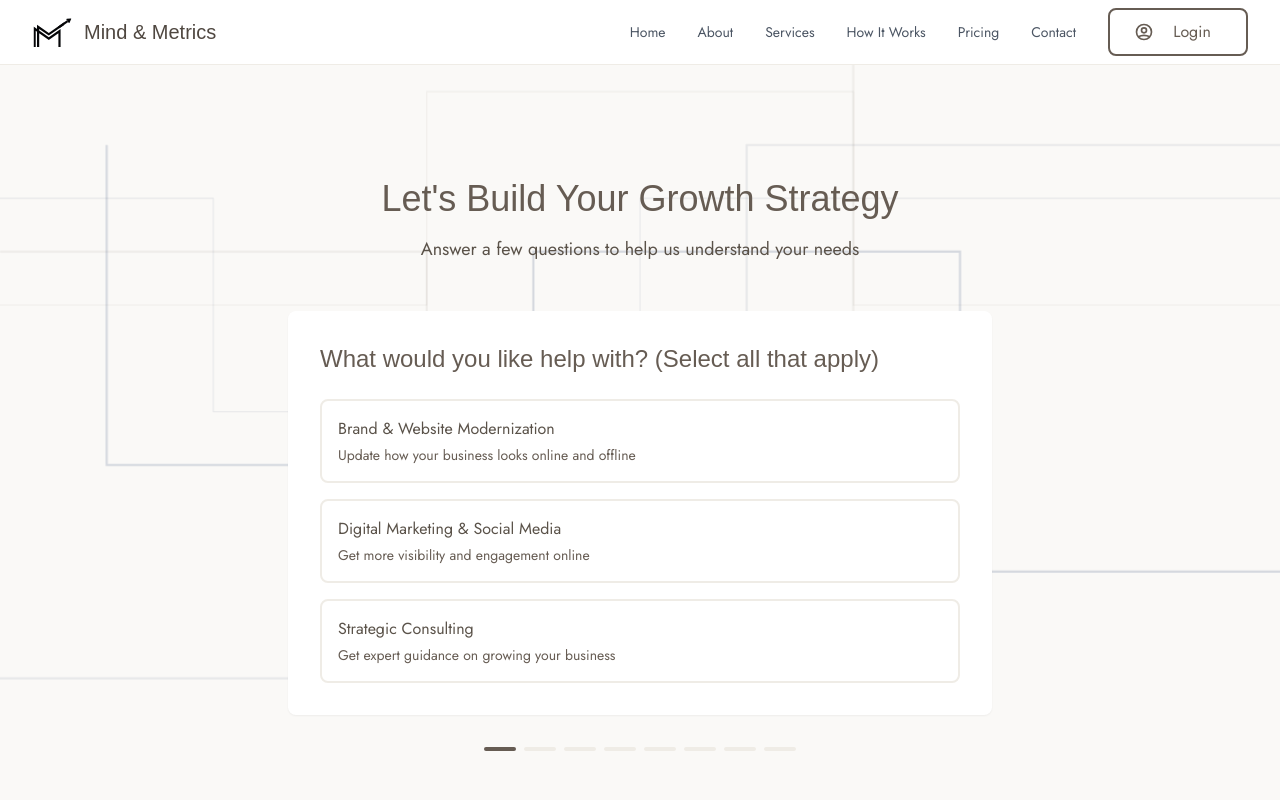
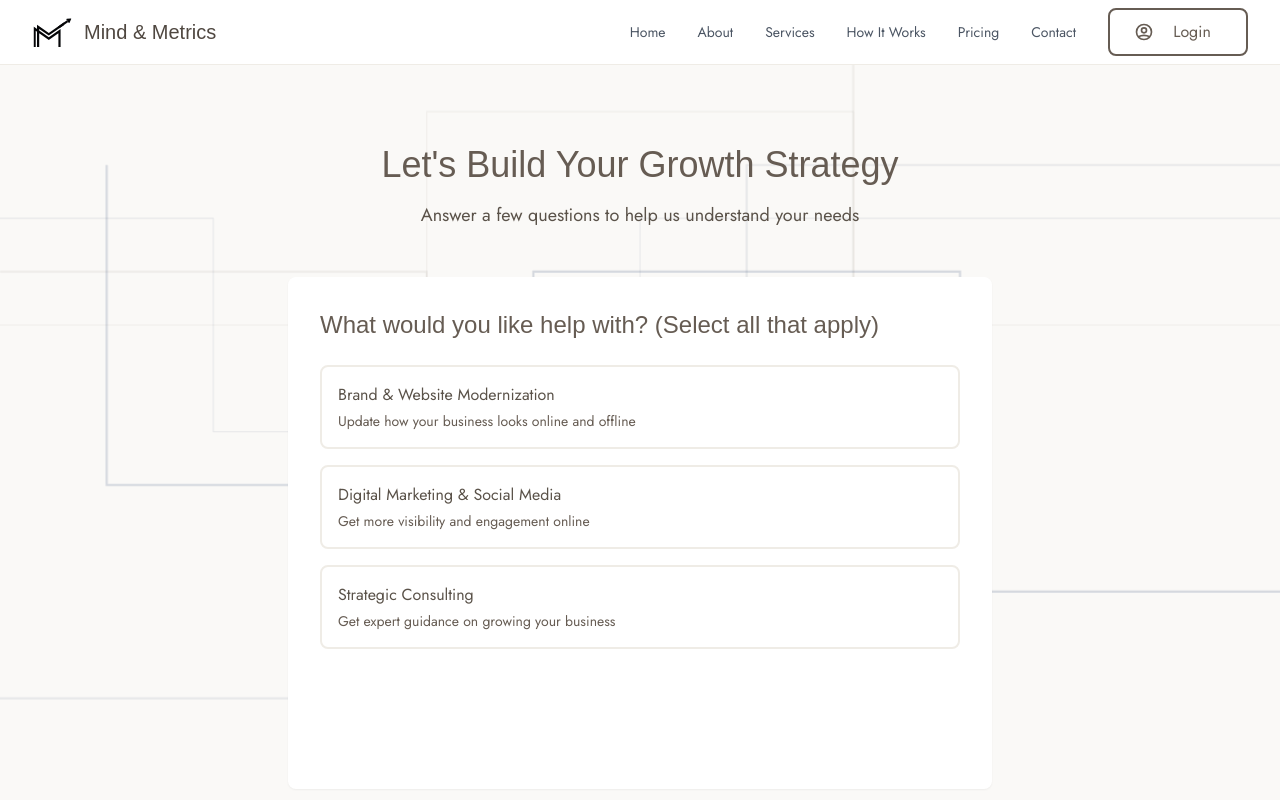
Before and after one commit to Kalikoze/mind-and-metrics-branding, a Next.js app: page /get-started in a window 1280 px wide. Shown: the top 800 px of the page. Built offline with nearby package versions, Linux system fonts and the light colour scheme; a web font is replaced by a local one.

Commit message:
Refactor: Add improved hover effects, a back button, and improve branching flow when a user answers questions

```diff
--- a/components/Quiz/QuizComponent.tsx
+++ b/components/Quiz/QuizComponent.tsx
@@ -3,13 +3,24 @@
 import { useState } from 'react';
 import { motion, AnimatePresence } from 'framer-motion';
 import QuizQuestion from './QuizQuestion';
-import { questions } from './quizData';
+import { primaryQuestion, branchQuestions } from './quizData';
 import CircuitOverlay from '../CircuitOverlay';
 
 export default function QuizComponent() {
-  const [currentQuestionIndex, setCurrentQuestionIndex] = useState(0);
+  const [currentBranch, setCurrentBranch] = useState<string | null>(null);
+  const [branchQuestionIndex, setBranchQuestionIndex] = useState(0);
   const [answers, setAnswers] = useState<Record<string, string[]>>({});
   const [currentSelections, setCurrentSelections] = useState<string[]>([]);
+  const [isComplete, setIsComplete] = useState(false);
+  const [questionPath, setQuestionPath] = useState<number[]>([0]);
+
+  const currentQuestion = currentBranch === null
+    ? primaryQuestion
+    : branchQuestions[currentBranch][branchQuestionIndex];
+
+  const totalQuestions = currentBranch
+    ? branchQuestions[currentBranch].length + 1 // +1 for primary question
+    : 1;
 
   const handleAnswer = (questionId: string, answer: string) => {
     if (answer === 'NEXT') {
@@ -17,13 +28,23 @@ export default function QuizComponent() {
         ...prev,
         [questionId]: currentSelections
       }));
-      setCurrentSelections([]);
-      setCurrentQuestionIndex(prev => prev + 1);
-      return;
+
+      if (currentBranch === null) {
+        // Moving from primary question to branch
+        setCurrentBranch(currentSelections[0]);
+        setBranchQuestionIndex(0);
+        setQuestionPath(prev => [...prev, 1]);
+      } else {
+        // Moving to next question in branch
+        if (branchQuestionIndex < branchQuestions[currentBranch].length - 1) {
+          setBranchQuestionIndex(prev => prev + 1);
+          setQuestionPath(prev => [...prev, prev.length + 1]);
+        } else {
+          setIsComplete(true);
+          setQuestionPath(prev => [...prev, prev.length + 1]);
         }
-
-    const currentQuestion = questions[currentQuestionIndex];
-
+      }
+    } else {
       setCurrentSelections(prev => {
         if (!currentQuestion.multiSelect) {
           return [answer];
@@ -33,6 +54,19 @@ export default function QuizComponent() {
         }
         return [...prev, answer];
       });
+    }
+  };
+
+  const handleBack = () => {
+    if (branchQuestionIndex > 0) {
+      setBranchQuestionIndex(prev => prev - 1);
+      setCurrentSelections(answers[branchQuestions[currentBranch][branchQuestionIndex - 1].id] || []);
+      setQuestionPath(prev => prev.slice(0, -1));
+    } else {
+      setCurrentBranch(null);
+      setCurrentSelections(answers[primaryQuestion.id] || []);
+      setQuestionPath([0]);
+    }
   };
 
   return (
@@ -50,18 +84,20 @@ export default function QuizComponent() {
 
         <AnimatePresence mode="wait">
           <motion.div
-            key={currentQuestionIndex}
+            key={`${currentBranch}-${branchQuestionIndex}`}
             initial={{ opacity: 0, x: 20 }}
             animate={{ opacity: 1, x: 0 }}
             exit={{ opacity: 0, x: -20 }}
             transition={{ duration: 0.3 }}
             className="flex flex-col items-center justify-center w-full"
           >
-            {currentQuestionIndex < questions.length ? (
+            {!isComplete ? (
               <QuizQuestion
-                question={questions[currentQuestionIndex]}
+                question={currentQuestion}
                 selectedAnswers={currentSelections}
                 onAnswer={handleAnswer}
+                onBack={handleBack}
+                showBack={currentBranch !== null || branchQuestionIndex > 0}
               />
             ) : (
               <div className="text-center p-8 bg-white rounded-lg shadow-sm">
@@ -77,14 +113,12 @@ export default function QuizComponent() {
         </AnimatePresence>
 
         <div className="mt-8 flex justify-center">
-          {questions.map((_, index) => (
+          {Array.from({ length: totalQuestions }).map((_, index) => (
             <div
               key={index}
               className={`h-1 w-8 mx-1 rounded-full transition-all duration-300 ${
-                index === currentQuestionIndex
+                index < questionPath.length - 1
                   ? 'bg-secondary-400'
-                  : index < currentQuestionIndex
-                  ? 'bg-secondary-300'
                   : 'bg-neutral-200'
               }`}
             />
--- a/components/Quiz/QuizQuestion.tsx
+++ b/components/Quiz/QuizQuestion.tsx
@@ -1,24 +1,21 @@
-import { motion } from 'framer-motion';
-import { Question } from './quizData';
-import { HiCheck } from 'react-icons/hi2';
+import { motion, AnimatePresence } from 'framer-motion';
+import { Question, Option } from './quizData';
+import { HiCheck, HiArrowRight, HiArrowLeft } from 'react-icons/hi2';
+import { useState } from 'react';
+import ScrambleText from '../ScrambleText';
 
 interface QuizQuestionProps {
   question: Question;
   selectedAnswers: string[];
   onAnswer: (questionId: string, answer: string) => void;
+  onBack: () => void;
+  showBack: boolean;
 }
 
-export default function QuizQuestion({ question, selectedAnswers, onAnswer }: QuizQuestionProps) {
+export default function QuizQuestion({ question, selectedAnswers, onAnswer, onBack, showBack }: QuizQuestionProps) {
   const isSelected = (value: string) => selectedAnswers.includes(value);
-
-  const handleOptionClick = (value: string) => {
-    if (!question.multiSelect) {
-      // For single select, replace the current selection
-      onAnswer(question.id, value);
-      return;
-    }
-    onAnswer(question.id, value);
-  };
+  const [isHovering, setIsHovering] = useState(false);
+  const [isBackHovering, setIsBackHovering] = useState(false);
 
   return (
     <div className="bg-white rounded-lg p-8 shadow-sm w-full">
@@ -27,12 +24,12 @@ export default function QuizQuestion({ question, selectedAnswers, onAnswer }: Qu
       </h2>
 
       <div className="grid gap-4">
-        {question.options.map((option, index) => (
+        {question.options.map((option: Option, index: number) => (
           <motion.button
             key={index}
             whileHover={{ scale: 1.02 }}
             whileTap={{ scale: 0.98 }}
-            onClick={() => handleOptionClick(option.value)}
+            onClick={() => onAnswer(question.id, option.value)}
             className={`p-4 text-left border-2 rounded-lg
                      transition-all duration-300 hover:border-secondary-400
                      hover:bg-neutral-50 group relative
@@ -64,21 +61,59 @@ export default function QuizQuestion({ question, selectedAnswers, onAnswer }: Qu
         ))}
       </div>
 
+      <div className="h-[76px] mt-8">
+        <div className={`flex ${showBack ? 'justify-between' : 'justify-end'} items-center`}>
+          <AnimatePresence mode="wait">
+            {showBack && (
+              <motion.button
+                initial={{ opacity: 0, x: 20 }}
+                animate={{ opacity: 1, x: 0 }}
+                exit={{ opacity: 0, x: -20 }}
+                transition={{ duration: 0.2 }}
+                whileHover={{ scale: 1.05 }}
+                whileTap={{ scale: 0.95 }}
+                onClick={onBack}
+                onMouseEnter={() => setIsBackHovering(true)}
+                onMouseLeave={() => setIsBackHovering(false)}
+                className="px-8 py-3.5 bg-transparent text-secondary-400 font-medium
+                         rounded-lg flex items-center space-x-2 border-2 border-secondary-400
+                         transition-all duration-300 hover:bg-secondary-400
+                         hover:text-white"
+              >
+                <HiArrowLeft className="w-5 h-5 shrink-0" />
+                <span className="w-[80px] text-center">
+                  <ScrambleText text="Back" isHovering={isBackHovering} />
+                </span>
+              </motion.button>
+            )}
+          </AnimatePresence>
+
+          <AnimatePresence mode="wait">
             {selectedAnswers.length > 0 && (
-        <div className="mt-8 flex justify-end">
               <motion.button
+                initial={{ opacity: 0, x: -20 }}
+                animate={{ opacity: 1, x: 0 }}
+                exit={{ opacity: 0, x: 20 }}
+                transition={{ duration: 0.2 }}
                 whileHover={{ scale: 1.05 }}
                 whileTap={{ scale: 0.95 }}
                 onClick={() => onAnswer(question.id, 'NEXT')}
+                onMouseEnter={() => setIsHovering(true)}
+                onMouseLeave={() => setIsHovering(false)}
                 className="px-8 py-3.5 bg-secondary-400 text-white font-medium
                          rounded-lg flex items-center space-x-2 border-2 border-secondary-400
                          transition-all duration-300 hover:bg-transparent
                          hover:text-secondary-400"
               >
-            Continue
+                <span className="w-[80px] text-center">
+                  <ScrambleText text="Continue" isHovering={isHovering} />
+                </span>
+                <HiArrowRight className="w-5 h-5 shrink-0" />
               </motion.button>
+            )}
+          </AnimatePresence>
         </div>
-      )}
+      </div>
     </div>
   );
 }
--- a/components/Quiz/quizData.ts
+++ b/components/Quiz/quizData.ts
@@ -8,12 +8,10 @@ export interface Question {
   id: string;
   text: string;
   options: Option[];
-  nextQuestion?: (answers: string[]) => number;
   multiSelect?: boolean;
 }
 
-export const questions: Question[] = [
-  {
+export const primaryQuestion: Question = {
   id: 'primary_need',
   text: "What would you like help with? (Select all that apply)",
   multiSelect: true,
@@ -33,15 +31,11 @@ export const questions: Question[] = [
       value: 'consulting',
       description: 'Get expert guidance on growing your business'
     }
-    ],
-    nextQuestion: (answers) => {
-      if (answers.includes('website')) return 1;
-      if (answers.includes('marketing')) return 4;
-      if (answers.includes('consulting')) return 7;
-      return 1;
-    }
-  },
-  // Website Branch
+  ]
+};
+
+export const branchQuestions: Record<string, Question[]> = {
+  website: [
     {
       id: 'website_needs',
       text: "What would you like to improve about your website? (Select all that apply)",
@@ -112,8 +106,9 @@ export const questions: Question[] = [
           description: 'Would like to learn more about accessibility options'
         }
       ]
-  },
-  // Marketing Branch
+    }
+  ],
+  marketing: [
     {
       id: 'marketing_focus',
       text: "Which marketing activities interest you?",
@@ -150,8 +145,9 @@ export const questions: Question[] = [
           description: 'Includes A/B testing and audience segmentation'
         }
       ]
-  },
-  // Consulting Branch
+    }
+  ],
+  consulting: [
     {
       id: 'consulting_needs',
       text: "What type of guidance would be most helpful?",
@@ -194,4 +190,5 @@ export const questions: Question[] = [
         }
       ]
     }
-];
+  ]
+};
```
Lines whose indentation alone changed are shown as unchanged.
